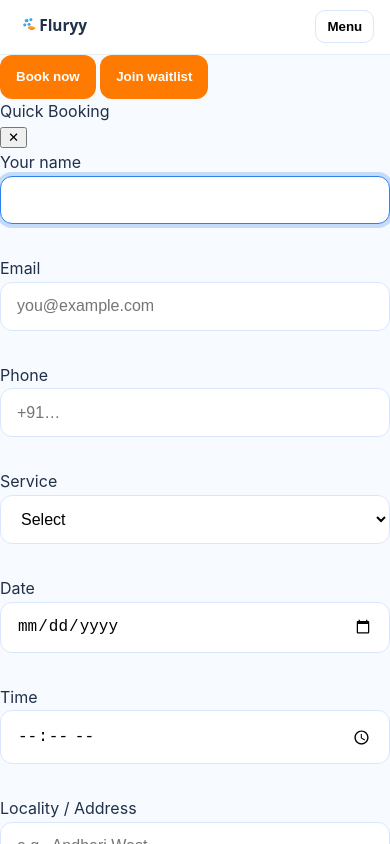
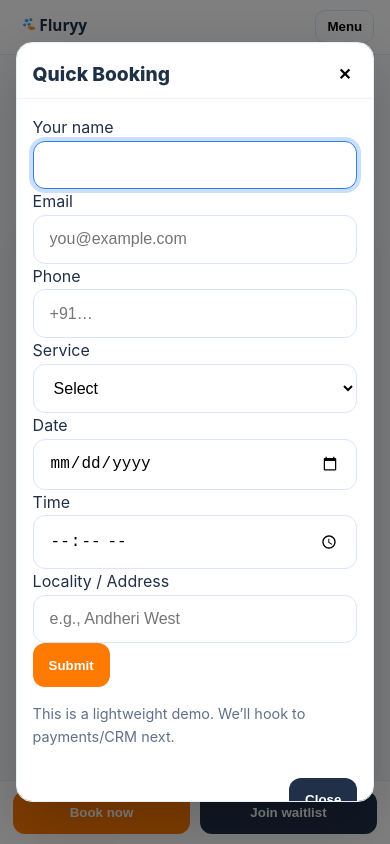
Before and after one commit to udyakumang/fluryy, a plain HTML site: page pets.html in a window 390 px wide. Both pictures are taken after a click on the button "Join waitlist". Shown: the top 844 px of the page. Drawn offline with Linux system fonts and the light colour scheme.

```diff
--- a/css/styles.css
+++ b/css/styles.css
@@ -25,6 +25,7 @@
 .input, select, textarea{width:100%;padding:.9rem 1rem;border-radius:12px;border:1px solid #d9e6fb;background:#fff;font-size:16px}
 .input:focus, select:focus, textarea:focus{outline:none;border-color:var(--brand);box-shadow:0 0 0 4px var(--ring)}
 .btn{padding:.9rem 1rem;border-radius:12px;border:0;background:var(--accent);color:#fff;font-weight:800;cursor:pointer}
+.btn.secondary{background:#203048}
 .section{padding:48px 0}
 .section h2{font-size:clamp(1.45rem,3.4vw,2.25rem);margin:0 0 1rem}
 .columns{display:grid;grid-template-columns:repeat(3,1fr);gap:1rem}
@@ -35,15 +36,12 @@
 .footer-inner{display:flex;justify-content:space-between;gap:1rem;flex-wrap:wrap;align-items:center}
 .footer a{color:#fff;text-decoration:none}
 .note{font-size:.9rem;color:#607089}
-.version{font-size:.85rem;color:#607089}
-.form-grid{display:grid;grid-template-columns:1fr 1fr;gap:1rem}
-.form-row{margin-bottom:1rem}
-.table-wrap{overflow-x:auto;border-radius:12px;border:1px solid #e6eef8;background:#fff}
-.table{width:100%;min-width:640px;border-collapse:collapse}
-.table th,.table td{padding:.75rem 1rem;border-bottom:1px solid #eaeef6;text-align:left}
-.table th{background:#f7fbff;font-weight:800;color:#203048}
-.alert{padding:1rem;border-radius:12px;border:1px solid #e6eef8;background:#fff6ea}
 
+/* Sticky bottom CTA for mobile */
+.mobile-cta{display:none}
+@supports (padding: max(0px)) {
+  .mobile-cta{padding-bottom:max(env(safe-area-inset-bottom), 12px)}
+}
 @media (max-width: 880px){
   .logo{height:34px}
   .menu-toggle{display:inline-block}
@@ -54,15 +52,22 @@
   .columns{grid-template-columns:1fr}
   .pillbox{grid-template-columns:repeat(2,1fr)}
   .header-inner{align-items:flex-start}
+  .mobile-cta{display:flex;position:fixed;left:0;right:0;bottom:0;z-index:60;background:rgba(255,255,255,.98);backdrop-filter:blur(8px);border-top:1px solid #e6eef8;padding:.6rem .8rem;gap:.6rem;justify-content:center}
+  .mobile-cta .btn{flex:1}
 }
 
-@media (max-width: 380px){
-  .badge{font-size:.85rem}
-  .nav a{padding:.35rem .5rem}
-}
+/* Modal */
+.modal{position:fixed;inset:0;display:none;align-items:center;justify-content:center;background:rgba(0,0,0,.5);z-index:80}
+.modal[open]{display:flex}
+.dialog{background:#fff;border-radius:16px;border:1px solid #e6eef8;box-shadow:0 20px 60px rgba(0,0,0,.2);width:min(560px,92%);max-height:90vh;overflow:auto}
+.dialog-header{display:flex;align-items:center;justify-content:space-between;padding:1rem 1rem .5rem 1rem;border-bottom:1px solid #eef3ff}
+.dialog-title{font-weight:800;font-size:1.2rem}
+.dialog-body{padding:1rem}
+.dialog-actions{display:flex;gap:.6rem;justify-content:flex-end;padding:0 1rem 1rem}
+.icon-btn{border:0;background:transparent;font-weight:800;font-size:1rem;cursor:pointer}
 
-.kv{display:grid;grid-template-columns:180px 1fr;gap:1rem;align-items:center}
-@media (max-width: 680px){
-  .form-grid{grid-template-columns:1fr}
-  .kv{grid-template-columns:1fr}
-}
+/* Tables */
+.table-wrap{overflow-x:auto;border-radius:12px;border:1px solid #e6eef8;background:#fff}
+.table{width:100%;min-width:640px;border-collapse:collapse}
+.table th,.table td{padding:.75rem 1rem;border-bottom:1px solid #eaeef6;text-align:left}
+.table th{background:#f7fbff;font-weight:800;color:#203048}
```
